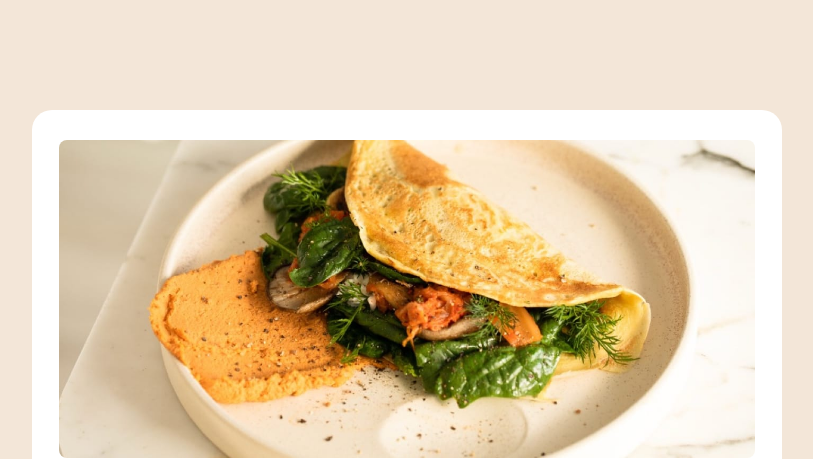
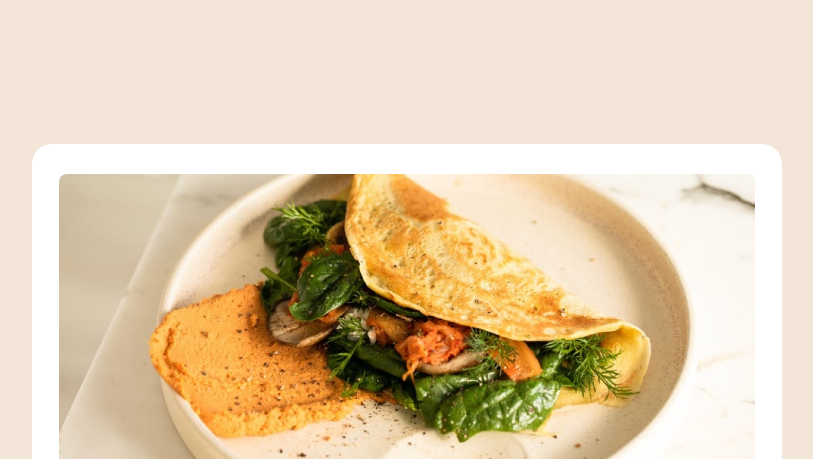
Before and after one commit to lindajensen/fem-recipe-page-main, a plain HTML site: page index.html in a window 1280 px wide. Shown: the top 459 px of the page, without its empty margins (233-1046 px from the left). Drawn offline with Linux system fonts and the light colour scheme.

Commit message:
Update style.css

```diff
--- a/style.css
+++ b/style.css
@@ -153,7 +153,7 @@ table td {
     .card {
         width: 60%;
         max-width: 750px;
-        margin: 30px auto;
+        margin: 4rem auto;
         padding: 0.625rem 1.7rem;
         border-radius: 20px;
     }
```
